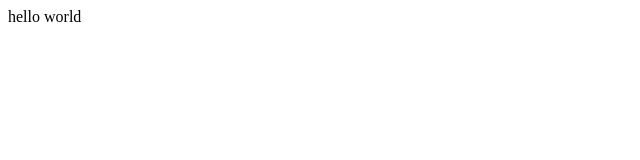
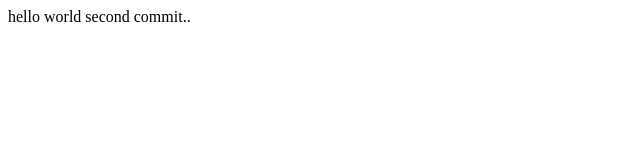
Before and after one commit to KrDmitri/Mid-Term-Project, a plain HTML site: page main.html in a window 1280 px wide. Shown: the whole page, without its empty margins (0-640 px from the left). Drawn offline with Linux system fonts and the light colour scheme.

Commit message:
second commit

```diff
--- a/main.html
+++ b/main.html
@@ -4,4 +4,5 @@
 </head>
 <body>
     hello world
+    second commit..
 </body>
```
